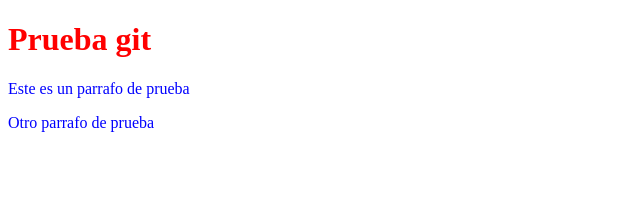
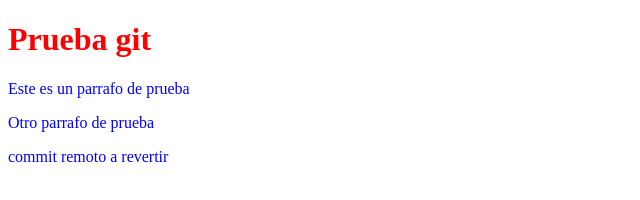
Before and after one commit to pcormir/tareagit, a plain HTML site: page index.html in a window 1280 px wide. Shown: the whole page, without its empty margins (0-640 px from the left). Drawn offline with Linux system fonts and the light colour scheme.

Commit message:
Commit que sera revertido

```diff
--- a/index.html
+++ b/index.html
@@ -11,5 +11,6 @@
     <h1>Prueba git</h1>
     <p>Este es un parrafo de prueba</p>
     <p>Otro parrafo de prueba</p>
+    <p>commit remoto a revertir</p>
 </body>
 </html>
```
